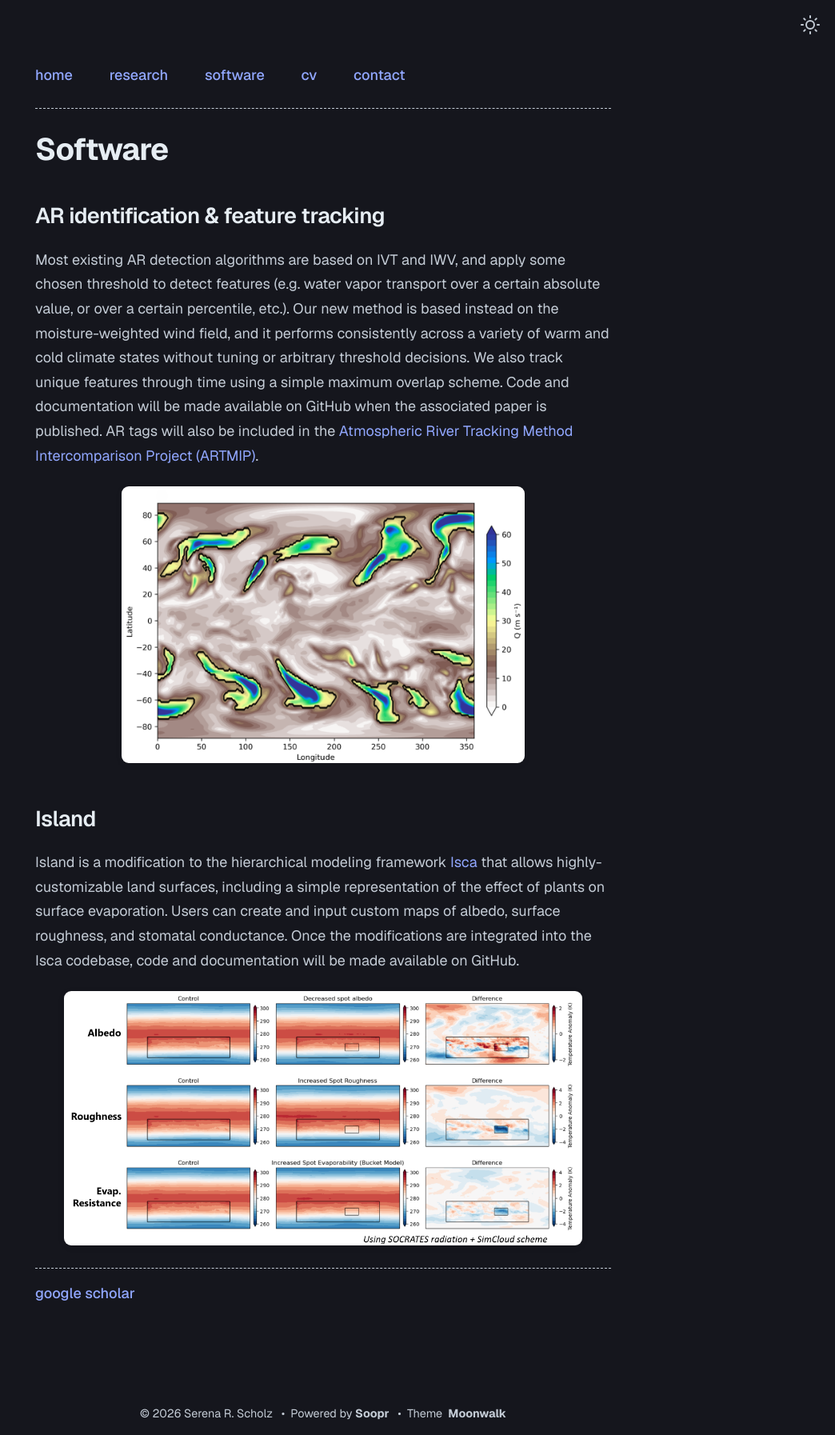
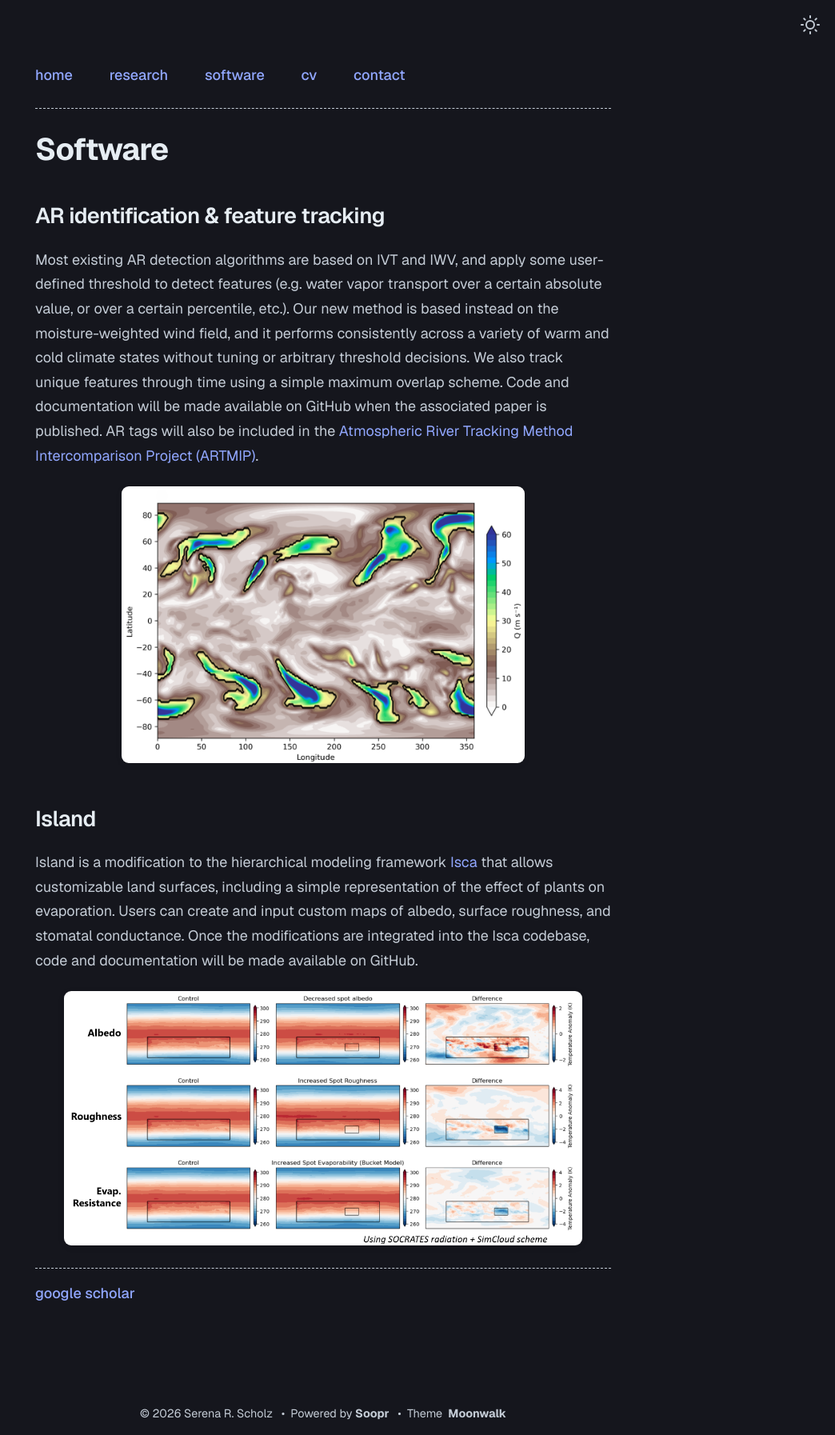
Before and after one commit to serenarscholz/serenarscholz.github.io, a Jekyll site: the page built from software.md, in a window 1280 px wide. Shown: the whole page at 80% size, without its empty margins (236-1280 px from the left). Built offline with Jekyll 4.4.1, drawn with Linux system fonts in a browser that asks for light colours.

Commit message:
Update software.md

```diff
--- a/software.md
+++ b/software.md
@@ -6,7 +6,7 @@ permalink: /software/
 
 ## AR identification & feature tracking
 
-Most existing AR detection algorithms are based on IVT and IWV, and apply some chosen threshold to detect features (e.g. water vapor transport over a certain absolute value, or over a certain percentile, etc.). Our new method is based instead on the moisture-weighted wind field, and it performs consistently across a variety of warm and cold climate states without tuning or arbitrary threshold decisions. We also track unique features through time using a simple maximum overlap scheme. Code and documentation will be made available on GitHub when the associated paper is published. AR tags will also be included in the [Atmospheric River Tracking Method Intercomparison Project (ARTMIP)](https://ncar.github.io/ARTMIP/intro.html).
+Most existing AR detection algorithms are based on IVT and IWV, and apply some user-defined threshold to detect features (e.g. water vapor transport over a certain absolute value, or over a certain percentile, etc.). Our new method is based instead on the moisture-weighted wind field, and it performs consistently across a variety of warm and cold climate states without tuning or arbitrary threshold decisions. We also track unique features through time using a simple maximum overlap scheme. Code and documentation will be made available on GitHub when the associated paper is published. AR tags will also be included in the [Atmospheric River Tracking Method Intercomparison Project (ARTMIP)](https://ncar.github.io/ARTMIP/intro.html).
 
 <div style="text-align: center; margin: 1em 0;">
   <img src="/assets/ar_ids_quo.png" alt="AR identification" style="width: 70%; display: inline-block;">
@@ -14,7 +14,7 @@ Most existing AR detection algorithms are based on IVT and IWV, and apply some c
 
 ## Island
 
-Island is a modification to the hierarchical modeling framework [Isca](https://execlim.github.io/IscaWebsite/) that allows highly-customizable land surfaces, including a simple representation of the effect of plants on surface evaporation. Users can create and input custom maps of albedo, surface roughness, and stomatal conductance. Once the modifications are integrated into the Isca codebase, code and documentation will be made available on GitHub.
+Island is a modification to the hierarchical modeling framework [Isca](https://execlim.github.io/IscaWebsite/) that allows customizable land surfaces, including a simple representation of the effect of plants on evaporation. Users can create and input custom maps of albedo, surface roughness, and stomatal conductance. Once the modifications are integrated into the Isca codebase, code and documentation will be made available on GitHub.
 
 <div style="text-align: center; margin: 1em 0;">
   <img src="/assets/island_demo.png" alt="AR identification" style="width: 90%; display: inline-block;">
```
